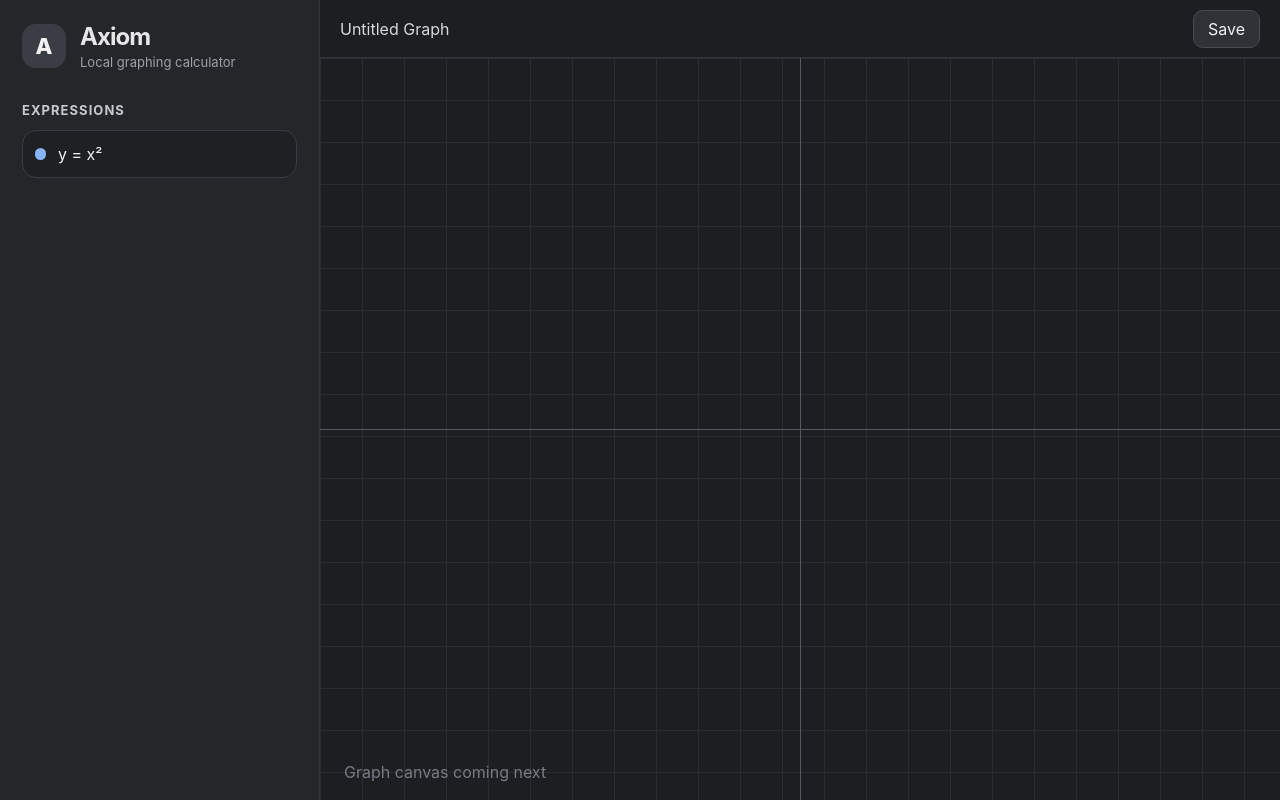
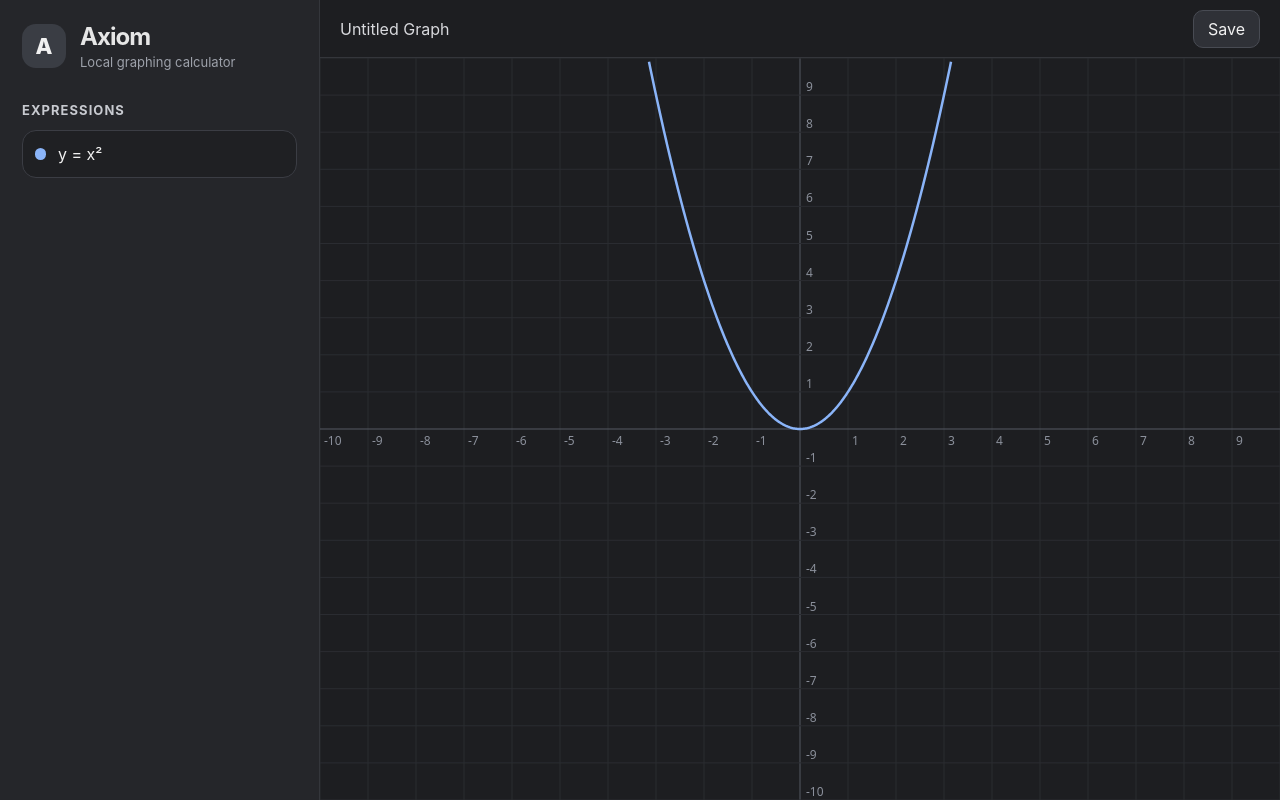
Before and after one commit to Voryalis/axiom, a React (Vite) app: page / in a window 1280 px wide. Built offline with nearby package versions, Linux system fonts and the light colour scheme.

Commit message:
add graph canvas renderer

```diff
--- a/src/App.css
+++ b/src/App.css
@@ -126,38 +126,14 @@ input {
   cursor: pointer;
 }
 
-.graph-placeholder {
+.graph-stage {
   position: relative;
   overflow: hidden;
-  background:
-    linear-gradient(#2a2c31 1px, transparent 1px),
-    linear-gradient(90deg, #2a2c31 1px, transparent 1px);
-  background-size: 42px 42px;
+  background: #1d1e21;
 }
 
-.axis {
-  position: absolute;
-  background: #555963;
-}
-
-.axis-x {
-  top: 50%;
-  left: 0;
+.graph-canvas {
+  display: block;
   width: 100%;
-  height: 1px;
-}
-
-.axis-y {
-  top: 0;
-  left: 50%;
-  width: 1px;
   height: 100%;
 }
-
-.graph-placeholder p {
-  position: absolute;
-  left: 24px;
-  bottom: 18px;
-  margin: 0;
-  color: #777c87;
-}
--- a/src/App.tsx
+++ b/src/App.tsx
@@ -1,3 +1,4 @@
+import GraphCanvas from "./components/GraphCanvas";
 import "./App.css";
 
 function App() {
@@ -27,10 +28,8 @@ function App() {
           <button>Save</button>
         </div>
 
-        <div className="graph-placeholder">
-          <div className="axis axis-x" />
-          <div className="axis axis-y" />
-          <p>Graph canvas coming next</p>
+        <div className="graph-stage">
+          <GraphCanvas />
         </div>
       </section>
     </main>
--- /dev/null
+++ b/src/components/GraphCanvas.tsx
@@ -0,0 +1,135 @@
+import { useEffect, useRef } from "react";
+
+const X_MIN = -10;
+const X_MAX = 10;
+const Y_MIN = -10;
+const Y_MAX = 10;
+
+function GraphCanvas() {
+  const canvasRef = useRef<HTMLCanvasElement | null>(null);
+
+  useEffect(() => {
+    const canvas = canvasRef.current;
+    if (!canvas) return;
+
+    const parent = canvas.parentElement;
+    if (!parent) return;
+
+    const ctx = canvas.getContext("2d");
+    if (!ctx) return;
+
+    const resizeObserver = new ResizeObserver(() => {
+      const rect = parent.getBoundingClientRect();
+      const dpr = window.devicePixelRatio || 1;
+
+      canvas.width = Math.floor(rect.width * dpr);
+      canvas.height = Math.floor(rect.height * dpr);
+      canvas.style.width = `${rect.width}px`;
+      canvas.style.height = `${rect.height}px`;
+
+      ctx.setTransform(dpr, 0, 0, dpr, 0, 0);
+      draw(ctx, rect.width, rect.height);
+    });
+
+    resizeObserver.observe(parent);
+
+    return () => resizeObserver.disconnect();
+  }, []);
+
+  return <canvas ref={canvasRef} className="graph-canvas" />;
+}
+
+function draw(ctx: CanvasRenderingContext2D, width: number, height: number) {
+  ctx.clearRect(0, 0, width, height);
+
+  drawBackground(ctx, width, height);
+  drawGrid(ctx, width, height);
+  drawAxes(ctx, width, height);
+  drawParabola(ctx, width, height);
+}
+
+function toScreenX(x: number, width: number) {
+  return ((x - X_MIN) / (X_MAX - X_MIN)) * width;
+}
+
+function toScreenY(y: number, height: number) {
+  return height - ((y - Y_MIN) / (Y_MAX - Y_MIN)) * height;
+}
+
+function drawBackground(ctx: CanvasRenderingContext2D, width: number, height: number) {
+  ctx.fillStyle = "#1d1e21";
+  ctx.fillRect(0, 0, width, height);
+}
+
+function drawGrid(ctx: CanvasRenderingContext2D, width: number, height: number) {
+  ctx.lineWidth = 1;
+
+  for (let x = Math.ceil(X_MIN); x <= Math.floor(X_MAX); x++) {
+    const sx = toScreenX(x, width);
+    ctx.beginPath();
+    ctx.strokeStyle = x === 0 ? "#555963" : "#2a2c31";
+    ctx.moveTo(sx, 0);
+    ctx.lineTo(sx, height);
+    ctx.stroke();
+  }
+
+  for (let y = Math.ceil(Y_MIN); y <= Math.floor(Y_MAX); y++) {
+    const sy = toScreenY(y, height);
+    ctx.beginPath();
+    ctx.strokeStyle = y === 0 ? "#555963" : "#2a2c31";
+    ctx.moveTo(0, sy);
+    ctx.lineTo(width, sy);
+    ctx.stroke();
+  }
+}
+
+function drawAxes(ctx: CanvasRenderingContext2D, width: number, height: number) {
+  ctx.fillStyle = "#8b909b";
+  ctx.font = "12px system-ui, sans-serif";
+
+  for (let x = Math.ceil(X_MIN); x <= Math.floor(X_MAX); x++) {
+    if (x === 0) continue;
+    const sx = toScreenX(x, width);
+    const sy = toScreenY(0, height);
+    ctx.fillText(String(x), sx + 4, sy + 16);
+  }
+
+  for (let y = Math.ceil(Y_MIN); y <= Math.floor(Y_MAX); y++) {
+    if (y === 0) continue;
+    const sx = toScreenX(0, width);
+    const sy = toScreenY(y, height);
+    ctx.fillText(String(y), sx + 6, sy - 4);
+  }
+}
+
+function drawParabola(ctx: CanvasRenderingContext2D, width: number, height: number) {
+  ctx.beginPath();
+  ctx.strokeStyle = "#8ab4f8";
+  ctx.lineWidth = 2.5;
+
+  let started = false;
+
+  for (let px = 0; px <= width; px++) {
+    const x = X_MIN + (px / width) * (X_MAX - X_MIN);
+    const y = x * x;
+
+    if (y < Y_MIN || y > Y_MAX) {
+      started = false;
+      continue;
+    }
+
+    const sx = toScreenX(x, width);
+    const sy = toScreenY(y, height);
+
+    if (!started) {
+      ctx.moveTo(sx, sy);
+      started = true;
+    } else {
+      ctx.lineTo(sx, sy);
+    }
+  }
+
+  ctx.stroke();
+}
+
+export default GraphCanvas;
```
